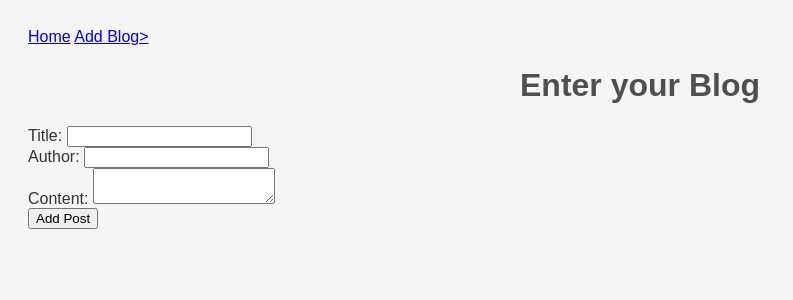
After one commit to leaaimee/Masterblog, a Flask app: page /add in a window 1280 px wide. The commit adds this page. Shown: the top 300 px of the page, without its empty margins (0-793 px from the left). Run offline with Flask 3, Linux system fonts and the light colour scheme.

Commit message:
implemented flask layout, navigation and add-page

```diff
--- a/app.py
+++ b/app.py
@@ -1,4 +1,4 @@
-from flask import Flask, render_template
+from flask import Flask, render_template, request, redirect, url_for
 
 import json
 
@@ -9,11 +9,36 @@ def load_posts():
         return json.load(file)
 
 
-@app.route('/')
+@app.route("/")
 def index():
     posts = load_posts()
     return render_template("index.html", posts=posts)
 
+@app.route("/add", methods=["GET", "POST"])
+def add():
+    if request.method == "POST":
+        title = request.form["title"]
+        author = request.form["author"]
+        content = request.form["content"]
 
-if __name__ == '__main__':
+        posts = load_posts()
+
+        new_id = max(post["id"] for post in posts) + 1 if posts else 1
+
+        new_post = {
+            "id": new_id,
+            "title": title,
+            "author": author,
+            "content": content
+        }
+
+        posts.append(new_post)
+        with open("blog_posts.json", "w") as file:
+            json.dump(posts, file, indent=4)
+        return redirect(url_for("index"))
+
+    return render_template("add.html")
+
+
+if __name__ == "__main__":
     app.run(host="0.0.0.0", port=5000, debug=True)
--- /dev/null
+++ b/templates/add.html
@@ -0,0 +1,22 @@
+{% extends "layout.html" %}
+
+{% block title %} Add Blog {% endblock %}
+
+{% block content %}
+
+    <h1>Enter your Blog</h1>
+
+    <form method="POST" action="/add">
+        <label for="title">Title:</label>
+        <input type="text" id="title" name="title" required><br>
+
+        <label for="author">Author:</label>
+        <input type="text" id="author" name="author" required><br>
+
+        <label for="content">Content:</label>
+        <textarea id="content" name="content" required></textarea><br>
+
+        <input type="submit" value="Add Post">
+    </form>
+
+{% endblock %}
--- /dev/null
+++ b/templates/layout.html
@@ -0,0 +1,20 @@
+<!DOCTYPE html>
+<html lang="en">
+<head>
+    <meta charset="UTF-8">
+    <title>{% block title %}{% endblock %}</title>
+    <link rel="stylesheet" href="{{ url_for('static', filename='style.css') }}">
+</head>
+<body>
+<nav class="navbar">
+  <div>
+    <a href="/"> Home</a>
+    <a href="/add">Add Blog></a>
+  </div>
+</nav>
+  <div>
+    {% block content %} {% endblock %}
+  </div>
+
+</body>
+</html>
```
Also changed, not shown: blog_posts.json (+18 -2 lines), templates/index.html (+7 -12 lines).
